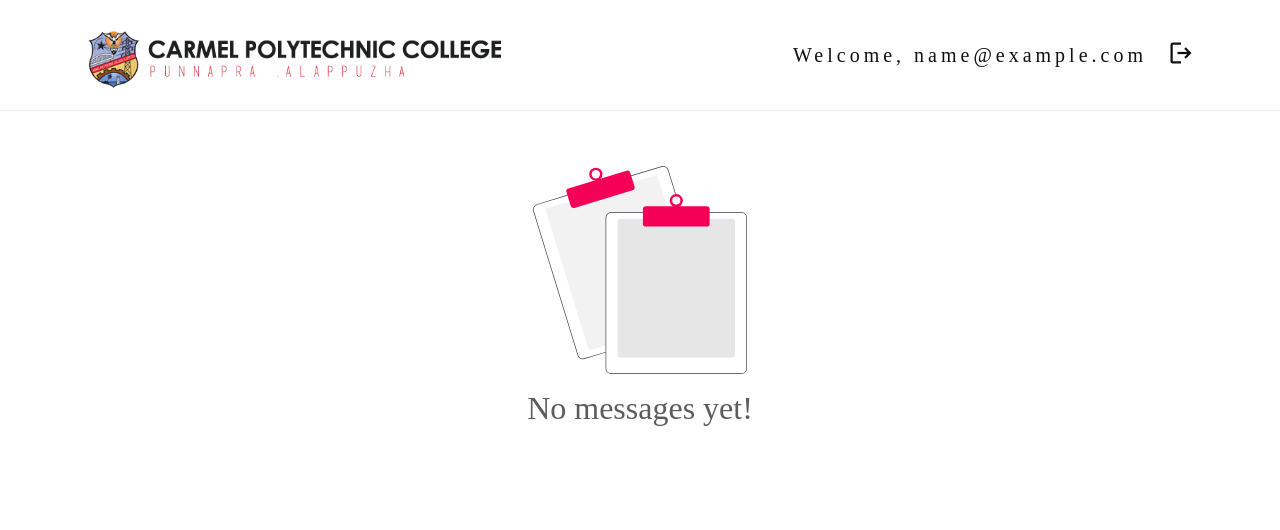
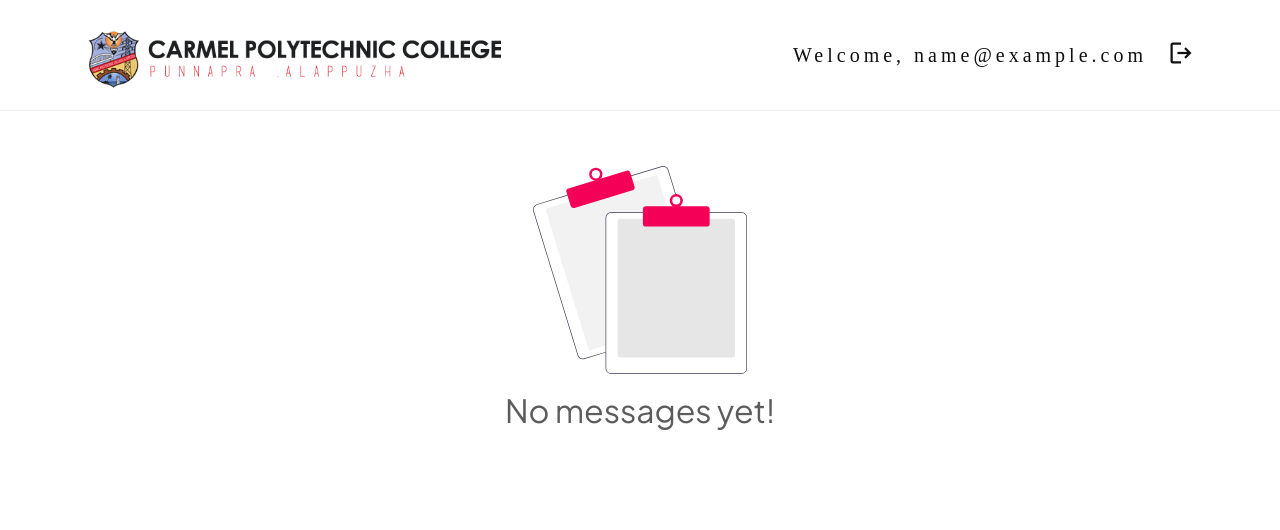
Before and after one commit to AbhishekNSanthosh/polytechnic_griev, a React (Create React App) app: page /#/dashboard in a window 1280 px wide. Shown: the top 530 px of the page. Built offline with nearby package versions, Linux system fonts and the light colour scheme; no server answers; sample sign-in values are in the browser's storage.

Commit message:
minor-update3

```diff
--- a/public/index.html
+++ b/public/index.html
@@ -10,6 +10,9 @@
   <link
     href="https://fonts.googleapis.com/css2?family=Lato:wght@100;300;400;700&family=Roboto+Slab:wght@100;200;300;400;500;600;700&display=swap"
     rel="stylesheet">
+  <link
+    href="https://fonts.googleapis.com/css2?family=Lato:wght@100;300;400;700&family=Plus+Jakarta+Sans:ital,wght@0,200;0,300;0,400;0,500;0,600;0,700;1,200&family=Poppins:wght@100;200;300;400;500;600;700;800&family=Raleway:wght@100;200;300;400;600;700&family=Roboto+Slab:wght@100;200;300;400;500;600;700&display=swap"
+    rel="stylesheet">
   <link rel="apple-touch-icon" href="%PUBLIC_URL%/favicon.ico" />
   <link rel="stylesheet" href="https://fonts.googleapis.com/icon?family=Material+Icons" />
   <link rel="stylesheet"
@@ -20,7 +23,7 @@
     * {
       margin: 0;
       padding: 0;
-      font-family: 'Zilla Slab';
+      font-family: 'Plus Jakarta Sans', sans-serif;
       color: #101010;
     }
 
--- a/src/Components/DataTableItem/DataTableItem.css
+++ b/src/Components/DataTableItem/DataTableItem.css
@@ -9,6 +9,11 @@
        display: none;
     }
 
+}
+
+.data{
+    font-size: 18px;
+    text-transform: capitalize;
 }
 
 .read-status {
--- a/src/Components/DataTableItem/DataTableItem.jsx
+++ b/src/Components/DataTableItem/DataTableItem.jsx
@@ -56,7 +56,9 @@ function DataTableItem({ item, userType, Token, index, getletterCall }) {
                 <>
                     <tr key={index} style={{ cursor: 'pointer' }}>
                         <td>{index + 1}</td>
-                        <td className='t-data-body' onClick={() => navigate('/dashboard/view', { state: item?.id })}>{item?.title.slice(0, 15)}</td>
+                        <td className='t-data-body data' onClick={() => navigate('/dashboard/view', { state: item?.id })}>
+                            {item?.title.length > 18 ? item?.title.slice(0, 18) + "....." : item?.title}
+                        </td>
                         <td>{item?.created_on.slice(0, 10)}</td>
                         {userType === 'Admin' && <>
                             {item?.status === true ?
```
